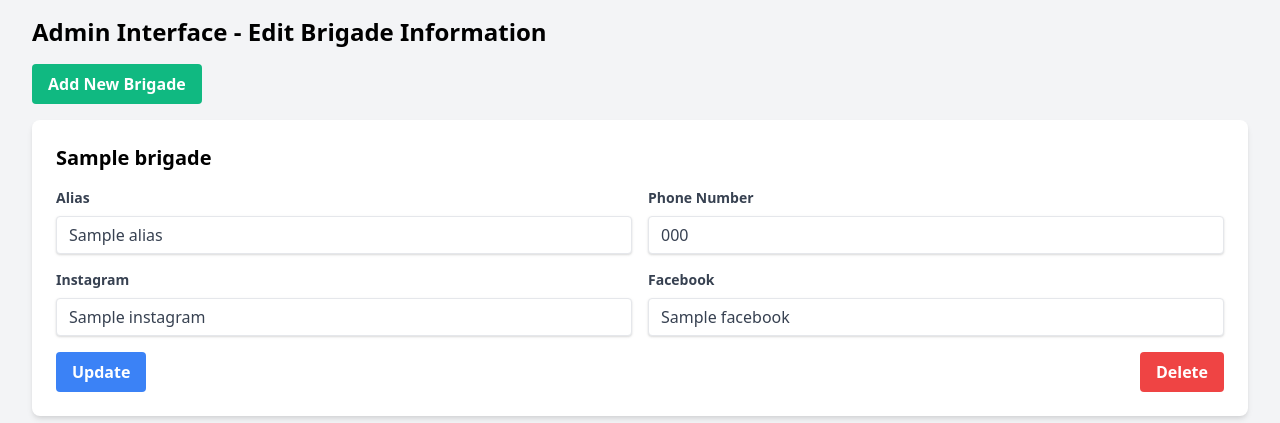
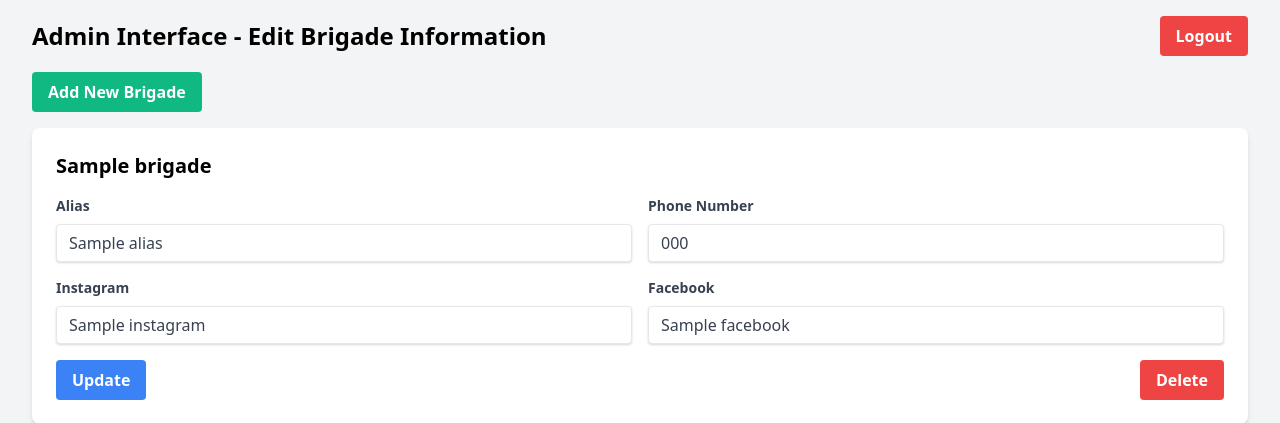
Before and after one commit to carlosgraffi/AyudaIncendiosCordoba, a Flask app: template templates/admin.html in a window 1280 px wide. Shown: the part 64-487 px from the top of the page. Run offline with Flask 3, Linux system fonts and the light colour scheme; the template is opened without the code that fills it: most values are stand-ins (such as "Sample title", 1, 10 or a date in 2020).

Commit message:
Agent query: 1. Can you access the admin login page at /admin? 2. After logging in, are you redirected to the admin dashboard? 3. Can you see the logout button on the admin dashboard? 4. After logging out, are you redirected to the admin login page? 5. Can you still access the admin dashboard after logging out?

```diff
--- a/app.py
+++ b/app.py
@@ -1,8 +1,10 @@
 import json
-from flask import Flask, render_template, request, jsonify, redirect, url_for
+import os
+from flask import Flask, render_template, request, jsonify, redirect, url_for, session
 from werkzeug.security import check_password_hash, generate_password_hash
 
 app = Flask(__name__)
+app.secret_key = os.urandom(24)
 
 # Load fire brigade data
 with open('fire_brigades_info.json', 'r', encoding='utf-8') as file:
@@ -31,13 +33,22 @@ def admin():
         username = request.form.get('username')
         password = request.form.get('password')
         if username == ADMIN_USERNAME and check_password_hash(ADMIN_PASSWORD, password):
-            return render_template('admin.html', brigades=fire_brigades)
+            session['admin'] = True
+            return redirect(url_for('admin_dashboard'))
         else:
             return "Invalid credentials", 401
     return render_template('admin_login.html')
 
+@app.route('/admin/dashboard')
+def admin_dashboard():
+    if session.get('admin'):
+        return render_template('admin.html', brigades=fire_brigades)
+    return redirect(url_for('admin'))
+
 @app.route('/update_brigade', methods=['POST'])
 def update_brigade():
+    if not session.get('admin'):
+        return redirect(url_for('admin'))
     brigade_name = request.form.get('name')
     for brigade in fire_brigades:
         if brigade['Name'] == brigade_name:
@@ -50,10 +61,12 @@ def update_brigade():
     with open('fire_brigades_info.json', 'w', encoding='utf-8') as file:
         json.dump(fire_brigades, file, ensure_ascii=False, indent=4)
 
-    return redirect(url_for('admin'))
+    return redirect(url_for('admin_dashboard'))
 
 @app.route('/add_brigade', methods=['POST'])
 def add_brigade():
+    if not session.get('admin'):
+        return redirect(url_for('admin'))
     new_brigade = {
         'Name': request.form.get('name'),
         'Alias': request.form.get('alias'),
@@ -66,10 +79,12 @@ def add_brigade():
     with open('fire_brigades_info.json', 'w', encoding='utf-8') as file:
         json.dump(fire_brigades, file, ensure_ascii=False, indent=4)
 
-    return redirect(url_for('admin'))
+    return redirect(url_for('admin_dashboard'))
 
 @app.route('/delete_brigade', methods=['POST'])
 def delete_brigade():
+    if not session.get('admin'):
+        return redirect(url_for('admin'))
     brigade_name = request.form.get('name')
     global fire_brigades
     fire_brigades = [brigade for brigade in fire_brigades if brigade['Name'] != brigade_name]
@@ -77,6 +92,11 @@ def delete_brigade():
     with open('fire_brigades_info.json', 'w', encoding='utf-8') as file:
         json.dump(fire_brigades, file, ensure_ascii=False, indent=4)
 
+    return redirect(url_for('admin_dashboard'))
+
+@app.route('/admin/logout')
+def admin_logout():
+    session.pop('admin', None)
     return redirect(url_for('admin'))
 
 if __name__ == '__main__':
--- a/templates/admin.html
+++ b/templates/admin.html
@@ -2,7 +2,12 @@
 
 {% block content %}
 <div class="container mx-auto px-4">
-    <h2 class="text-2xl font-bold mb-4">Admin Interface - Edit Brigade Information</h2>
+    <div class="flex justify-between items-center mb-4">
+        <h2 class="text-2xl font-bold">Admin Interface - Edit Brigade Information</h2>
+        <a href="{{ url_for('admin_logout') }}" class="bg-red-500 hover:bg-red-700 text-white font-bold py-2 px-4 rounded focus:outline-none focus:shadow-outline">
+            Logout
+        </a>
+    </div>
 
     <button id="toggleAddForm" class="bg-green-500 hover:bg-green-700 text-white font-bold py-2 px-4 rounded mb-4">
         Add New Brigade
```
Also changed, not shown: fire_brigades_info.json (line endings or trailing spaces).
